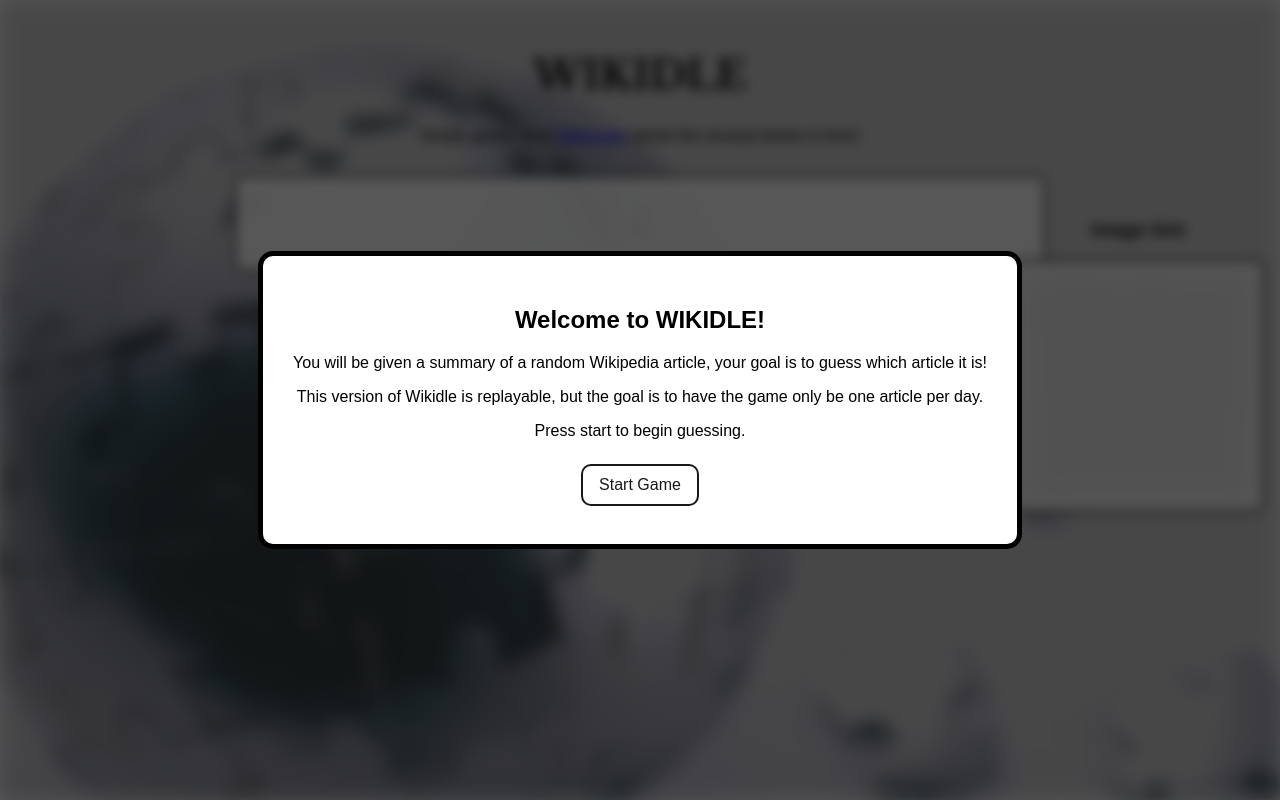
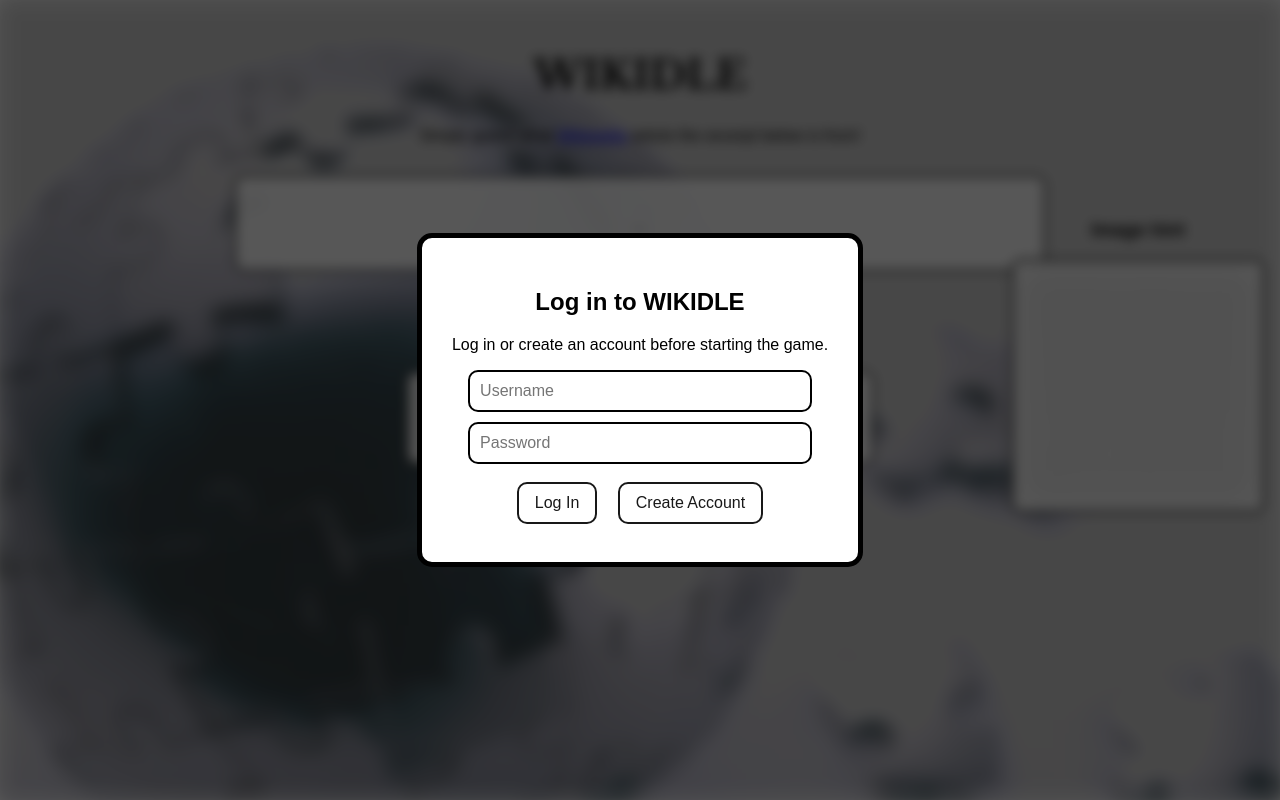
Before and after one commit to fiskermand/WIKIDLE-REPO, a Flask app: page / in a window 1280 px wide. Run offline with Flask 3, Linux system fonts and the light colour scheme; data that the repository does not hold is empty; some libraries are stand-ins or nearby versions.

Commit message:
login + leaderboard

```diff
--- a/WIKIDLE_REPO/app.py
+++ b/WIKIDLE_REPO/app.py
@@ -1,14 +1,185 @@
 from flask import Flask, render_template, request, session
+from werkzeug.security import generate_password_hash, check_password_hash
 import re, random
 import psycopg2
+from psycopg2.extras import RealDictCursor
 from connection import connection
 
 # TODO:
-# login / leaderboard
 # final design touches
 
 app = Flask(__name__)
 app.secret_key = "dev-secret-key"
+
+def init_game_tables():
+    cursor = connection.cursor()
+    cursor.execute("""
+        CREATE TABLE IF NOT EXISTS users (
+            id SERIAL PRIMARY KEY,
+            username TEXT UNIQUE NOT NULL,
+            password_hash TEXT NOT NULL,
+            created_at TIMESTAMP DEFAULT CURRENT_TIMESTAMP
+        );
+    """)
+    cursor.execute("""
+        CREATE TABLE IF NOT EXISTS game_results (
+            id SERIAL PRIMARY KEY,
+            user_id INTEGER NOT NULL REFERENCES users(id) ON DELETE CASCADE,
+            article_title TEXT NOT NULL REFERENCES wikipedia_articles(title) ON DELETE CASCADE,
+            guesses INTEGER NOT NULL CHECK (guesses > 0),
+            created_at TIMESTAMP DEFAULT CURRENT_TIMESTAMP
+        );
+    """)
+    cursor.execute("""
+        CREATE INDEX IF NOT EXISTS idx_game_results_article_title
+        ON game_results(article_title);
+    """)
+    connection.commit()
+    cursor.close()
+
+
+def get_current_user():
+    if "user_id" not in session:
+        return None
+
+    return {
+        "id": session["user_id"],
+        "username": session.get("username", "")
+    }
+
+
+def create_user(username, password):
+    cursor = connection.cursor()
+
+    try:
+        cursor.execute(
+            "INSERT INTO users (username, password_hash) VALUES (%s, %s) RETURNING id;",
+            (username, generate_password_hash(password))
+        )
+        user_id = cursor.fetchone()[0]
+        connection.commit()
+        return user_id, None
+
+    except psycopg2.errors.UniqueViolation:
+        connection.rollback()
+        return None, "That username is already taken."
+
+    finally:
+        cursor.close()
+
+
+def login_user(username, password):
+    cursor = connection.cursor(cursor_factory=RealDictCursor)
+    cursor.execute(
+        "SELECT id, username, password_hash FROM users WHERE username = %s;",
+        (username,)
+    )
+    user = cursor.fetchone()
+    cursor.close()
+
+    if not user or not check_password_hash(user["password_hash"], password):
+        return False
+
+    session["user_id"] = user["id"]
+    session["username"] = user["username"]
+    return True
+
+
+def save_game_result(article_title, guesses):
+    if not get_current_user() or session.get("result_saved"):
+        return
+
+    cursor = connection.cursor()
+    cursor.execute(
+        """
+        INSERT INTO game_results (user_id, article_title, guesses)
+        VALUES (%s, %s, %s);
+        """,
+        (session["user_id"], article_title, guesses)
+    )
+    connection.commit()
+    cursor.close()
+
+    session["result_saved"] = True
+
+
+def get_leaderboard(article_title):
+    cursor = connection.cursor(cursor_factory=RealDictCursor)
+
+    cursor.execute(
+        """
+        SELECT guesses, COUNT(*) AS player_count
+        FROM game_results
+        WHERE article_title = %s
+          AND guesses BETWEEN 1 AND 10
+        GROUP BY guesses
+        ORDER BY guesses;
+        """,
+        (article_title,)
+    )
+
+    rows = cursor.fetchall()
+
+    # Convert database rows into a dictionary like:
+    # {1: 3, 2: 5, 3: 0, ...}
+    counts_by_guess = {
+        row["guesses"]: row["player_count"]
+        for row in rows
+    }
+
+    # Always show guesses 1 through 10, even if count is 0
+    histogram = []
+    max_count = 0
+
+    for guess_number in range(1, 11):
+        player_count = counts_by_guess.get(guess_number, 0)
+        max_count = max(max_count, player_count)
+
+        histogram.append({
+            "guesses": guess_number,
+            "player_count": player_count
+        })
+
+    # Add a bar height percentage for CSS
+    for row in histogram:
+        if max_count == 0:
+            row["height_percent"] = 0
+        else:
+            row["height_percent"] = round((row["player_count"] / max_count) * 100)
+
+    cursor.execute(
+        """
+        SELECT u.username, MIN(gr.guesses) AS best_guesses
+        FROM game_results gr
+        JOIN users u ON u.id = gr.user_id
+        WHERE gr.article_title = %s
+        GROUP BY u.username
+        ORDER BY best_guesses ASC, u.username ASC
+        LIMIT 10;
+        """,
+        (article_title,)
+    )
+
+    top_scores = cursor.fetchall()
+
+    cursor.close()
+    return histogram, top_scores
+
+
+def reset_game_to_start():
+    user_id = session.get("user_id")
+    username = session.get("username")
+
+    session.clear()
+
+    if user_id:
+        session["user_id"] = user_id
+        session["username"] = username
+
+    session["game_state"] = "not_started"
+    session["image_revealed"] = False
+    session["guesses"] = []
+    session["wiki_page"] = None
 
 def mask_title_in_text(text, title): # regex til at erstatte titel i summary med "____"
     if not text:
@@ -79,15 +250,24 @@ def example_dict():
     return articles
 
 
-
 @app.route("/", methods=["GET", "POST"])
 def home():
+    init_game_tables()
+
     search_text = "..."
     game_state = session.get("game_state", "not_started")
     articles = example_dict()
 
+    # IMPORTANT: this must come before any POST/action logic
+    current_user = get_current_user()
+
     invalid_guess = False
     prev_guess = False
+    auth_error = None
+
+    leaderboard_histogram = []
+    leaderboard_top_scores = []
+
     image_blur = "blurred"
     wiki_picture = ""
 
@@ -99,13 +279,13 @@ def home():
     category_color = "white"
     theme_color = "white"
 
-    #defaults for when the game has not started yet
     wiki_page = session.get("wiki_page")
     wiki_name = ""
     wiki_text = "..."
     wiki_category = ""
     wiki_theme = ""
     wiki_name_blurred = ""
+
     #restore current wiki page from session
     if wiki_page in articles:
         wiki_name = articles[wiki_page]["wiki_name"]
@@ -118,7 +298,35 @@ def home():
     if request.method == "POST":
         action = request.form.get("action")
 
-        if action == "start":
+        if action in ["login", "register"]:
+            username = request.form.get("username", "").strip()
+            password = request.form.get("password", "")
+
+            if not username or not password:
+                auth_error = "Please enter a username and password."
+
+            elif action == "register":
+                user_id, error = create_user(username, password)
+
+                if error:
+                    auth_error = error
+                else:
+                    session["user_id"] = user_id
+                    session["username"] = username
+                    current_user = get_current_user()
+
+            else:
+                if login_user(username, password):
+                    current_user = get_current_user()
+                else:
+                    auth_error = "Wrong username or password."
+
+        elif action == "logout":
+            session.clear()
+            current_user = None
+            game_state = "not_started"
+
+        elif action == "start" and current_user:
             wiki_page = random.choice(list(articles.keys()))
 
             session["wiki_page"] = wiki_page
@@ -126,6 +334,7 @@ def home():
             session["game_state"] = "playing"
             session["guess_count"] = 0
             session["guesses"] = []
+            session["result_saved"] = False
 
             game_state = "playing"
 
@@ -137,12 +346,7 @@ def home():
             wiki_name_blurred = re.sub(r"\S", "_", wiki_name)
 
         elif action == "reset":
-            session.clear()
-            session["game_state"] = "not_started"
-            session["image_revealed"] = False
-            session["guesses"] = []
-            session["wiki_page"] = None
-
+            reset_game_to_start()
             game_state = "not_started"
             search_text = "..."
 
@@ -152,6 +356,7 @@ def home():
             wiki_category = ""
             wiki_theme = ""
             wiki_name_blurred = ""
+            wiki_picture = ""
 
             guess_name = ""
             guess_category = ""
@@ -213,6 +418,9 @@ def home():
                 session["guesses"] = guesses
                 session["guess_count"] = len(guesses)
 
+                if search_text == wiki_name:
+                    save_game_result(wiki_name, len(guesses))
+
     guesses = session.get("guesses", [])
     guess_count = len(guesses)
 
@@ -238,6 +446,10 @@ def home():
         else:
             image_blur = "blurred"
 
+    if session.get("game_state") == "finished" and wiki_name:
+        leaderboard_histogram, leaderboard_top_scores = get_leaderboard(wiki_name)
+        game_state = "finished"
+
     return render_template(
         "index.html",
         wiki_name=wiki_name,
@@ -262,10 +474,15 @@ def home():
         wiki_picture=wiki_picture,
         image_blur=image_blur,
         image_revealed=session.get("image_revealed", False),
-        game_won=(wiki_name == guess_name)
+        game_won=(wiki_name == guess_name),
+        current_user=current_user,
+        auth_error=auth_error,
+        leaderboard_histogram=leaderboard_histogram,
+        leaderboard_top_scores=leaderboard_top_scores
     )
 
 
 # runs the shit
 if __name__ == "__main__":
+    init_game_tables()
     app.run(debug=True)
--- a/WIKIDLE_REPO/static/style.css
+++ b/WIKIDLE_REPO/static/style.css
@@ -227,3 +227,116 @@ button {
     opacity: 0.9;
     font-size: 16px;
 }
+
+.user-bar {
+    position: absolute;
+    top: 12px;
+    right: 12px;
+    background: white;
+    opacity: 0.9;
+    padding: 8px 12px;
+    border: 2px solid black;
+    border-radius: 10px;
+}
+
+.user-bar button {
+    margin-left: 8px;
+    padding: 5px 10px;
+}
+
+.login-box input {
+    display: block;
+    width: 85%;
+    margin: 10px auto;
+    padding: 10px;
+    border-radius: 10px;
+    border: 2px solid black;
+    font-size: 16px;
+}
+
+.small-error {
+    font-size: 16px;
+}
+
+.leaderboard-popup {
+    width: 620px;
+    max-height: 85vh;
+    overflow-y: auto;
+}
+
+.vertical-chart-wrapper {
+    display: flex;
+    justify-content: center;
+    align-items: center;
+    margin: 20px auto 5px auto;
+    width: 95%;
+}
+
+.y-axis-label {
+    writing-mode: vertical-rl;
+    transform: rotate(180deg);
+    font-weight: bold;
+    margin-right: 10px;
+}
+
+.vertical-chart {
+    display: flex;
+    align-items: end;
+    justify-content: space-around;
+    gap: 10px;
+
+    width: 500px;
+    height: 240px;
+
+    border-left: 2px solid black;
+    border-bottom: 2px solid black;
+
+    padding: 10px 10px 0 10px;
+    background: rgba(255, 255, 255, 0.6);
+}
+
+.vertical-bar-column {
+    display: flex;
+    flex-direction: column;
+    align-items: center;
+    justify-content: end;
+
+    height: 100%;
+    width: 38px;
+}
+
+.bar-value {
+    height: 20px;
+    font-size: 13px;
+    font-weight: bold;
+}
+
+.vertical-bar-area {
+    display: flex;
+    align-items: end;
+    height: 180px;
+    width: 100%;
+}
+
+.vertical-bar {
+    width: 100%;
+    min-height: 0;
+    background: black;
+    border-radius: 6px 6px 0 0;
+}
+
+.x-label {
+    height: 25px;
+    margin-top: 5px;
+    font-weight: bold;
+}
+
+.x-axis-label {
+    font-weight: bold;
+    margin-bottom: 15px;
+}
+
+.score-list {
+    display: inline-block;
+    text-align: left;
+}
--- a/WIKIDLE_REPO/templates/index.html
+++ b/WIKIDLE_REPO/templates/index.html
@@ -16,14 +16,44 @@
         article the excerpt below is from!
     </p>
 
+    <!-- LOGIN SCREEN -->
+    {% if not current_user %}
+    <div class="popup-background">
+        <div class="popup-box login-box">
+            <h2>Log in to WIKIDLE</h2>
+            <p>Log in or create an account before starting the game.</p>
+
+            {% if auth_error %}
+            <p class="error-message small-error">{{ auth_error }}</p>
+            {% endif %}
+
+            <form method="POST" class="login-form">
+                <input type="text" name="username" placeholder="Username" autocomplete="username">
+                <input type="password" name="password" placeholder="Password" autocomplete="current-password">
+
+                <div>
+                    <button type="submit" name="action" value="login">Log In</button>
+                    <button type="submit" name="action" value="register">Create Account</button>
+                </div>
+            </form>
+        </div>
+    </div>
+    {% endif %}
+
     <!-- START SCREEN -->
-    {% if game_state == "not_started" %}
+    {% if current_user and game_state == "not_started" %}
     <div class="popup-background">
         <div class="popup-box">
             <h2>Welcome to WIKIDLE!</h2>
             <p>You will be given a summary of a random Wikipedia article, your goal is to guess which article it is!</p>
             <p>This version of Wikidle is replayable, but the goal is to have the game only be one article per day.</p>
             <p>Press start to begin guessing.</p>
+            {% if current_user %}
+            <form method="POST" class="user-bar">
+                <span>Logged in as <strong>{{ current_user.username }}</strong></span>
+                <button type="submit" name="action" value="logout">Log out</button>
+            </form>
+            {% endif %}
             <form method="POST">
                 <button type="submit" name="action" value="start">Start Game</button>
             </form>
@@ -34,8 +64,7 @@
     <!-- END SCREEN -->
     {% if game_state == "finished" %}
     <div class="popup-background">
-        <div class="popup-box endscreen">
-            <!-- X BUTTON -->
+        <div class="popup-box endscreen leaderboard-popup">
             <button class="close-button" onclick="document.querySelector('.popup-background').style.display='none'">
                 ✕
             </button>
@@ -43,6 +72,35 @@
             <h2>You got it!</h2>
             <p>The answer was {{ wiki_name }}!</p>
             <p>You used {{ guess_count }} guess(es).</p>
+
+            <h3>Guess distribution</h3>
+
+            <div class="vertical-chart-wrapper">
+                <div class="y-axis-label">Players</div>
+
+                <div class="vertical-chart">
+                    {% for row in leaderboard_histogram %}
+                    <div class="vertical-bar-column">
+                        <div class="bar-value">
+                            {{ row.player_count }}
+                        </div>
+
+                        <div class="vertical-bar-area">
+                            <div class="vertical-bar" style="height: {{ row.height_percent }}%;">
+                            </div>
+                        </div>
+
+                        <div class="x-label">
+                            {{ row.guesses }}
+                        </div>
+                    </div>
+                    {% endfor %}
+                </div>
+            </div>
+
+            <div class="x-axis-label">
+                Number of guesses
+            </div>
 
             <form method="POST">
                 <button type="submit" name="action" value="start">Play Again</button>
@@ -151,22 +209,6 @@
 
     </div>
 
-    {% if game_state == "finished" %}
-    <div class="end-controls">
-
-        <form method="POST">
-            <button type="submit" name="action" value="start">
-                Play Again
-            </button>
-
-            <button type="submit" name="action" value="reset">
-                Back to Start
-            </button>
-        </form>
-
-    </div>
-    {% endif %}
-
     <!-- PREVIOUS GUESS BOXES-->
     {% for guess in guesses[:-1] %}
     <div class="box-container">
```
Also changed, not shown: WIKIDLE_REPO/setup_database.py (+24 -0 lines).
